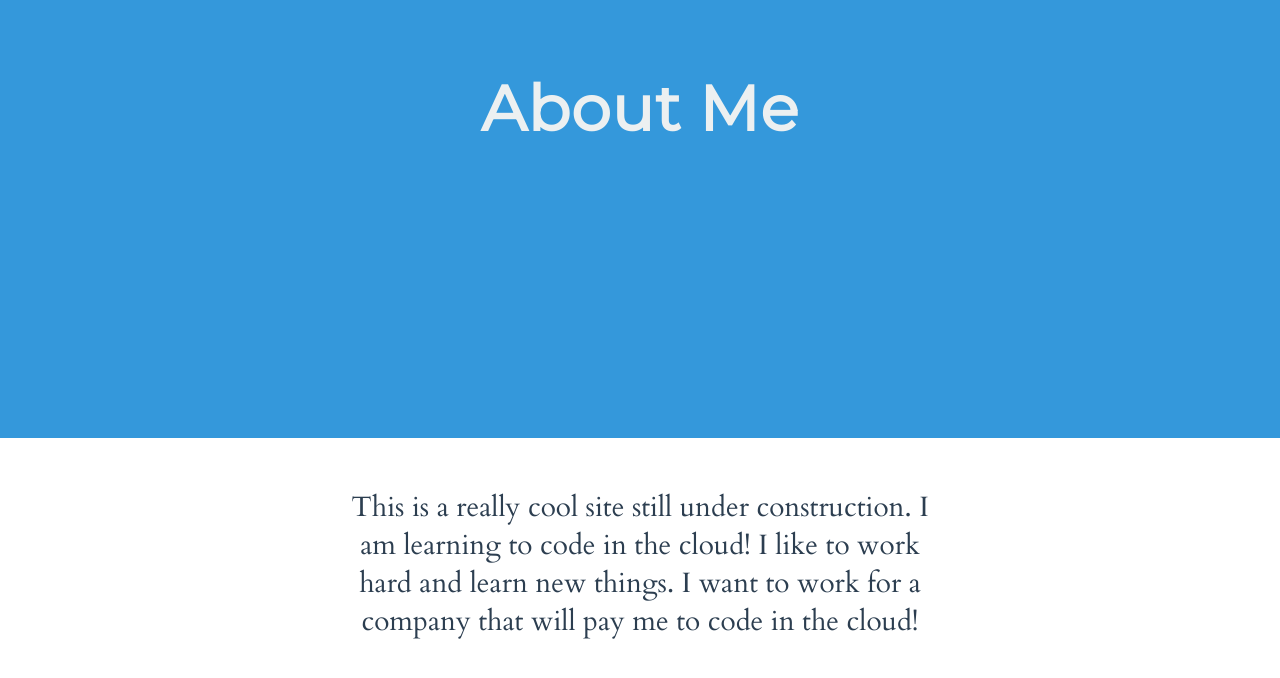
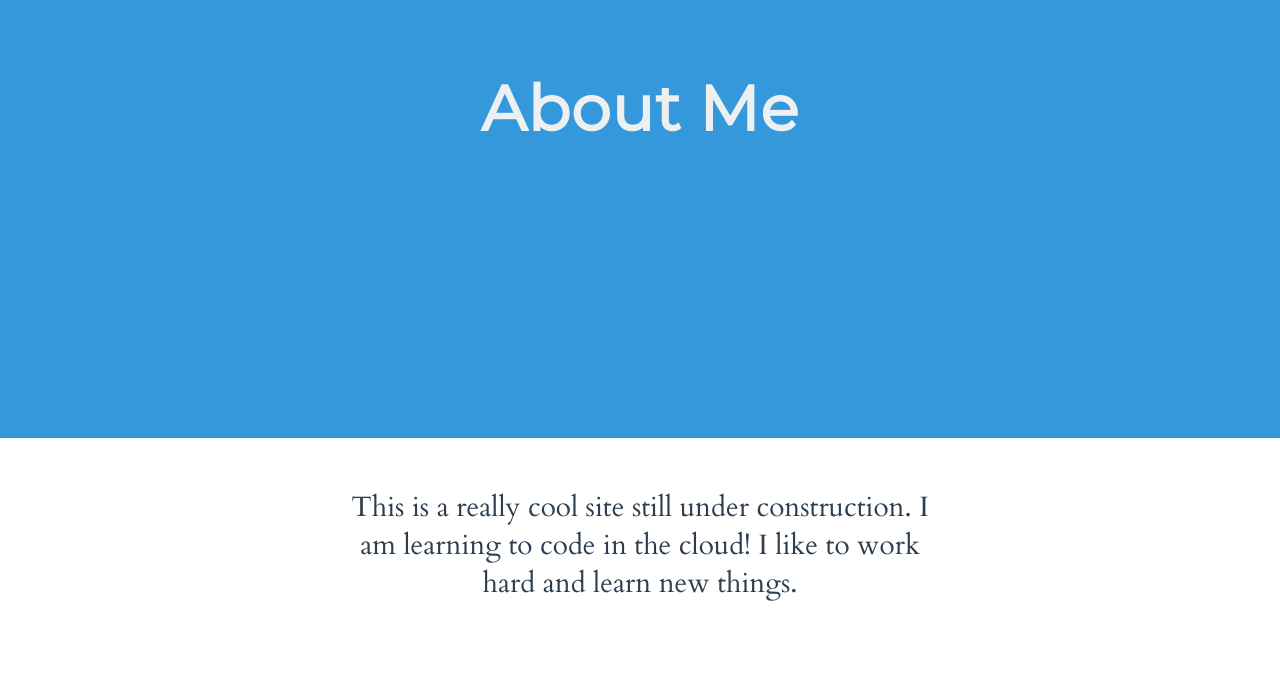
Before and after one commit to tomlevlin/serverless_portfolio, a plain HTML site: page index.html in a window 1280 px wide. Shown: the part 1670-2348 px from the top of the page. Drawn offline with Linux system fonts and the light colour scheme.

Commit message:
edited index just to check codepipeline

```diff
--- a/index.html
+++ b/index.html
@@ -127,7 +127,7 @@
       <p class="color--darkgrey section__description">
         This is a really cool site still under construction.
         I am learning to code in the cloud! I like to work hard and learn new things.
-        I want to work for a company that will pay me to code in the cloud!
+
       </p>
 
     <div class="background--skyBlue modal--closed">
```
